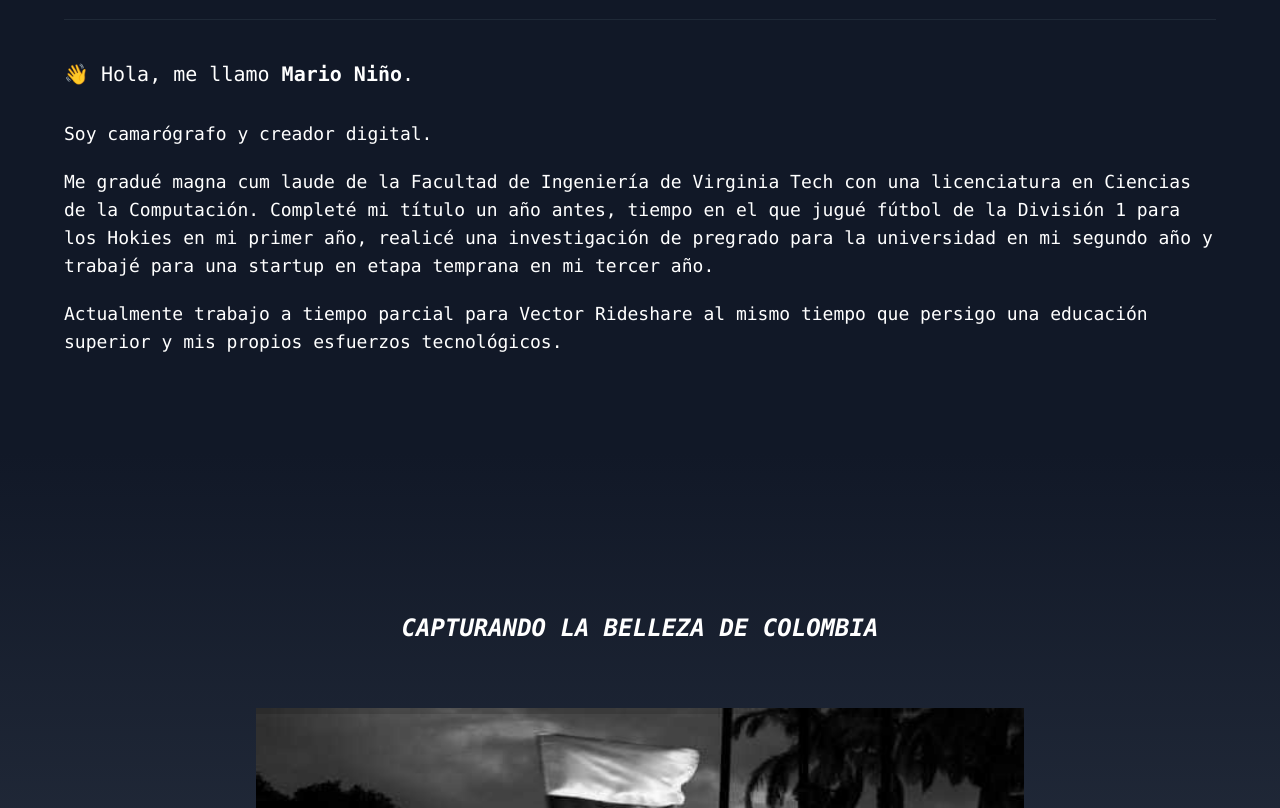
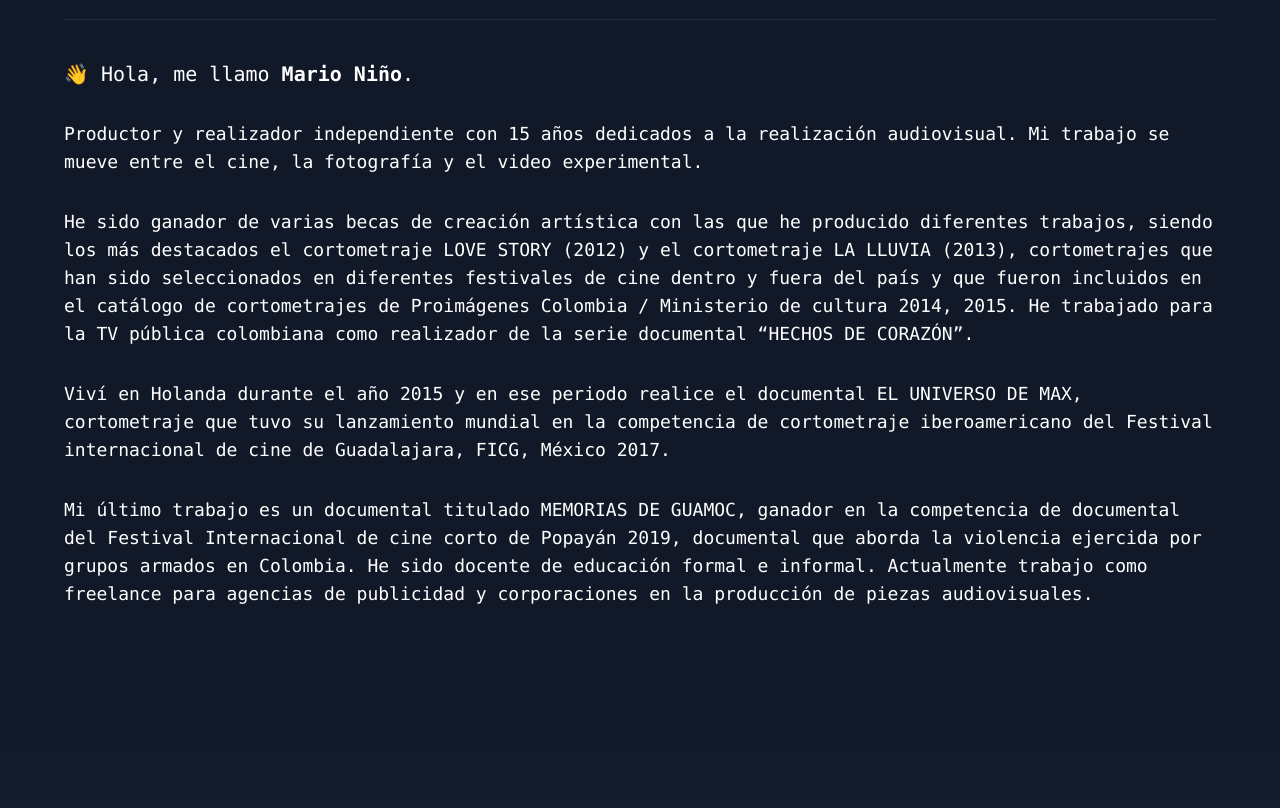
Before and after one commit to kking935/nextjs-simple-art-site, a Next.js app: page / in a window 1280 px wide. Shown: the part 560-1368 px from the top of the page. Built offline with nearby package versions, Linux system fonts and the light colour scheme.

Commit message:
added about me

```diff
--- a/pages/index.tsx
+++ b/pages/index.tsx
@@ -32,13 +32,19 @@ const Home: NextPage = () => {
             👋 Hola, me llamo <b>Mario Niño</b>.
           </p>
           <p className='mt-8'>
-            Soy camarógrafo y creador digital.
+            Productor y realizador independiente con 15 años dedicados a la realización audiovisual.
+            Mi trabajo se mueve entre el cine, la fotografía y el video experimental.
           </p>
-          <p className='mt-5 '>
-            Me gradué magna cum laude de la Facultad de Ingeniería de Virginia Tech con una licenciatura en Ciencias de la Computación. Completé mi título un año antes, tiempo en el que jugué fútbol de la División 1 para los Hokies en mi primer año, realicé una investigación de pregrado para la universidad en mi segundo año y trabajé para una startup en etapa temprana en mi tercer año.
+          <p className='mt-8'>
+            He sido ganador de varias becas de creación artística con las que he producido diferentes trabajos, siendo los más destacados el cortometraje LOVE STORY (2012) y el cortometraje LA LLUVIA (2013), cortometrajes que han sido seleccionados en diferentes festivales de cine dentro y fuera del país y que fueron incluidos en el catálogo de cortometrajes de Proimágenes Colombia / Ministerio de cultura 2014, 2015.
+            He trabajado para la TV pública colombiana como realizador de la serie documental “HECHOS DE CORAZÓN”.
           </p>
-          <p className='mt-5 '>
-            Actualmente trabajo a tiempo parcial para Vector Rideshare al mismo tiempo que persigo una educación superior y mis propios esfuerzos tecnológicos.
+          <p className='mt-8'>
+            Viví en Holanda durante el año 2015 y en ese periodo realice el documental EL UNIVERSO DE MAX, cortometraje que tuvo su lanzamiento mundial en la competencia de cortometraje iberoamericano del Festival internacional de cine de Guadalajara, FICG, México 2017.
+          </p>
+          <p className='mt-8'>
+            Mi último trabajo es un documental titulado MEMORIAS DE GUAMOC, ganador en la competencia de documental del Festival Internacional de cine corto de Popayán 2019, documental que aborda la violencia ejercida por grupos armados en Colombia.
+            He sido docente de educación formal e informal. Actualmente trabajo como freelance para agencias de publicidad y corporaciones en la producción de piezas audiovisuales.
           </p>
         </div>
       </section>
```
